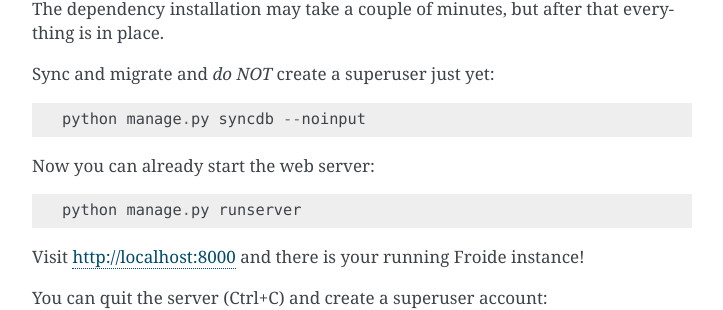
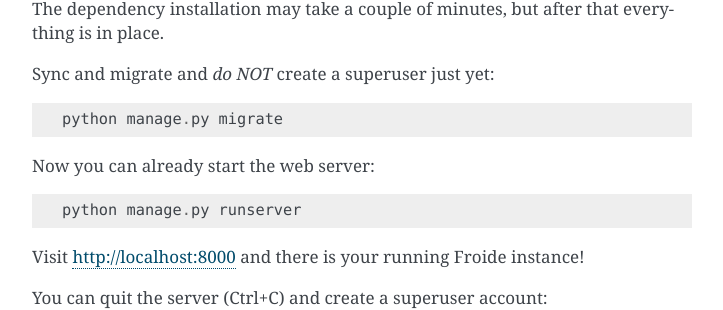
Before and after one commit to okfde/froide, a Sphinx documentation site: the page built from docs/gettingstarted.rst, in a window 1280 px wide and 900 px high, scrolled down 575 px. Shown: the part 150-460 px from the top of the window, without its empty margins (388-1111 px from the left). Built offline with Sphinx 7.4.7, drawn with Linux system fonts in a browser that asks for light colours.

Commit message:
Update getting started guide to use Django 1.8 migrations

```diff
--- a/docs/gettingstarted.rst
+++ b/docs/gettingstarted.rst
@@ -34,7 +34,7 @@ The dependency installation may take a couple of minutes, but after that everyth
 
 Sync and migrate and *do NOT* create a superuser just yet::
 
-    python manage.py syncdb --noinput
+    python manage.py migrate
 
 Now you can already start the web server::
 
```
